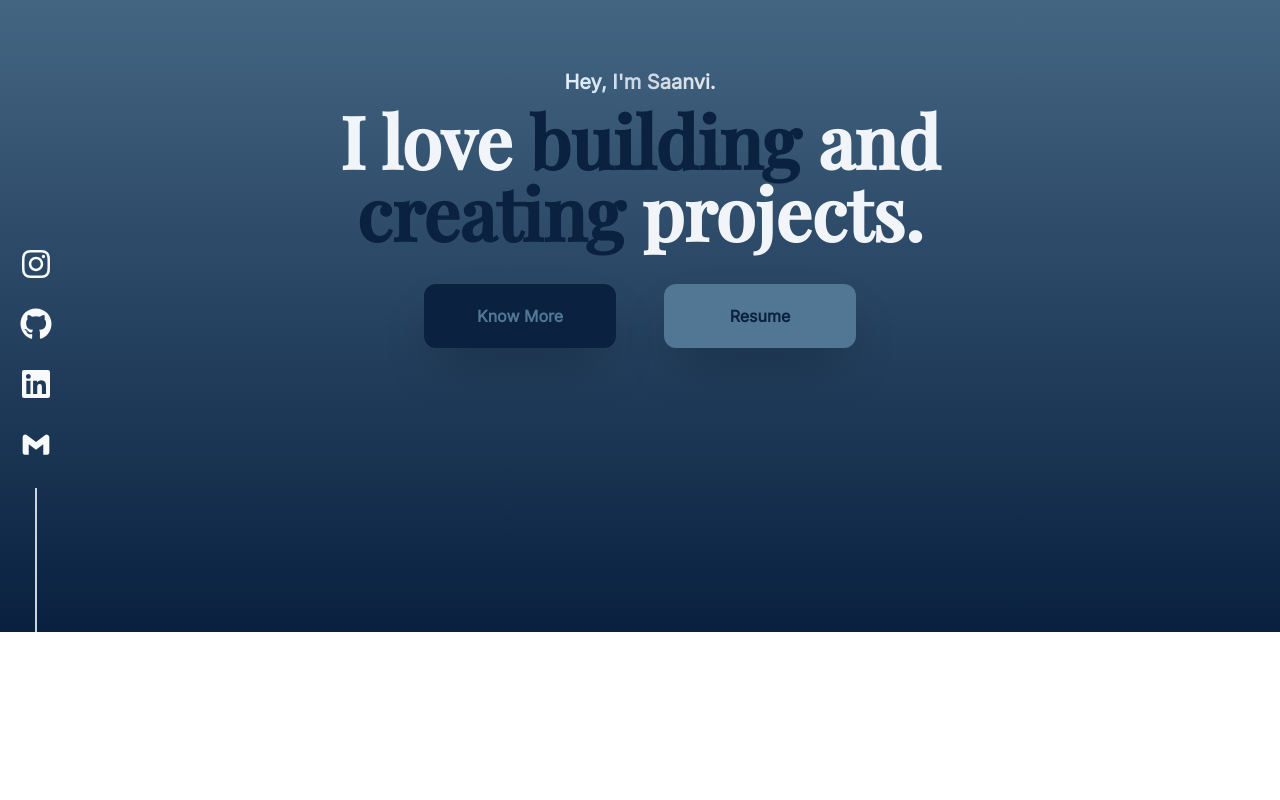
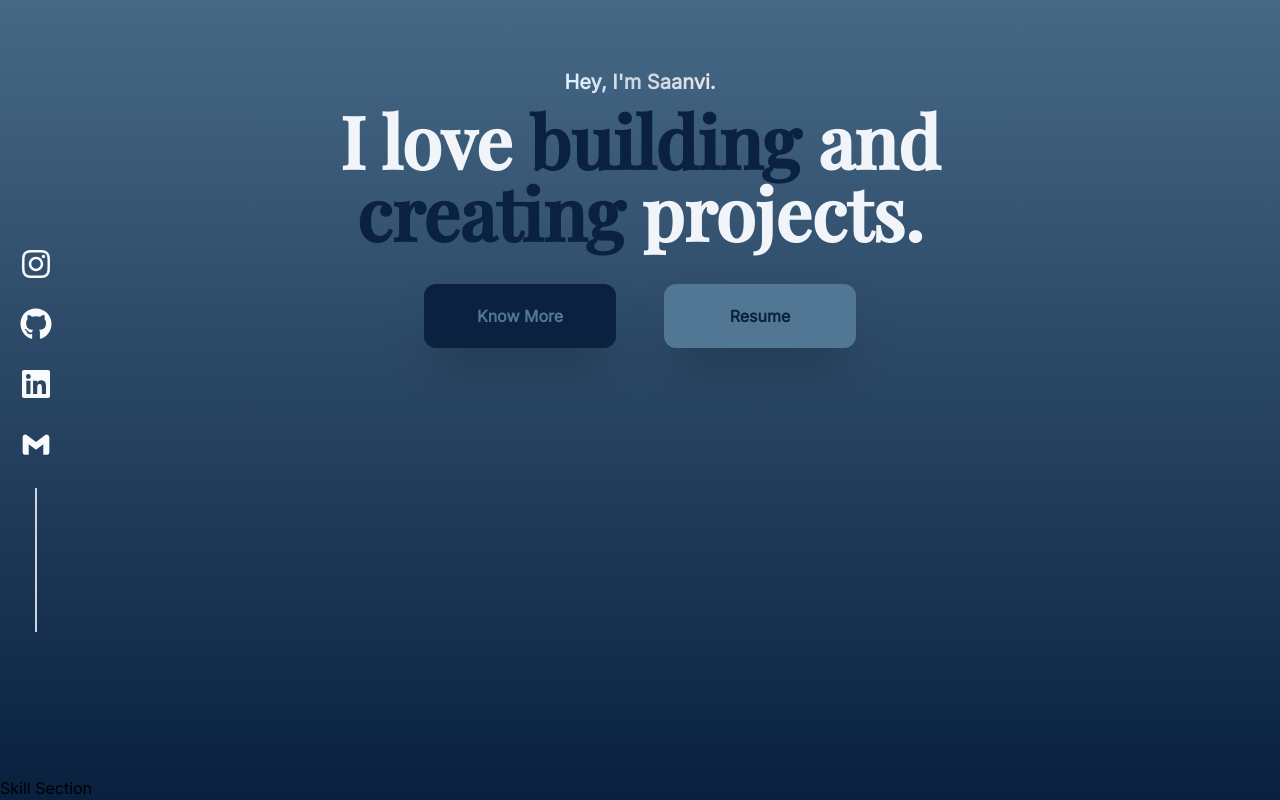
Before and after one commit to SaanviKumar13/Portfolio, a Next.js app: page / in a window 1280 px wide. Shown: the part 168-968 px from the top of the page. Before the commit the page ends 800 px from the top, so only its background shows below. Built offline with nearby package versions, Linux system fonts and the light colour scheme.

Commit message:
feat: add custom scrollbar and skill

```diff
--- a/components/Hero.tsx
+++ b/components/Hero.tsx
@@ -2,7 +2,7 @@ import Button from "./Button";
 
 const Hero = () => {
   return (
-    <div className="flex flex-col items-center gap-9 m-10">
+    <div className="flex flex-col h-[100vh] items-center gap-9 m-10">
       <div className="text-center mt-32">
         <h1 className="text-xl mt-1 font-extrabold inline-block text-transparent bg-clip-text bg-gradient-to-r from-sky-100 via-slate-300 to-gray-200 ">
           Hey, I'm Saanvi.
--- /dev/null
+++ b/components/Skills.tsx
@@ -0,0 +1,9 @@
+const Skills = () => {
+  return (
+    <div>
+      <h1>Skill Section</h1>
+    </div>
+  );
+};
+
+export default Skills;
--- a/pages/index.tsx
+++ b/pages/index.tsx
@@ -1,17 +1,19 @@
 import Hero from "@/components/Hero";
 import Navbar from "@/components/Navbar";
+import Skills from "@/components/Skills";
 import Socials from "@/components/Socials";
 import Head from "next/head";
 
 export default function Home() {
   return (
-    <div className="bg-primary font-main shadow-page bg-page-gradient h-screen">
+    <div className="bg-primary font-main shadow-page bg-page-gradient">
       <Head>
         <title>Saanvi Kumar</title>
       </Head>
       <Navbar />
       <Socials />
       <Hero />
+      <Skills />
     </div>
   );
 }
--- a/styles/globals.css
+++ b/styles/globals.css
@@ -3,3 +3,17 @@
 @tailwind base;
 @tailwind components;
 @tailwind utilities;
+
+body::-webkit-scrollbar {
+    width: 0.5rem;
+  }
+
+  body::-webkit-scrollbar-track {
+    box-shadow: inset 0 0 6px rgba(0, 0, 0, 0.3);
+    background: #0a2140;
+  }
+
+  body::-webkit-scrollbar-thumb {
+    background-color: #2e4b69;
+    border-radius: 5px;
+  }
```
